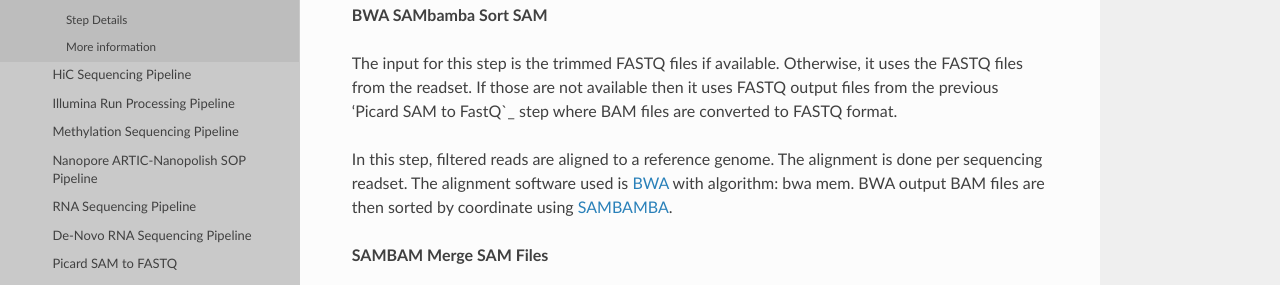
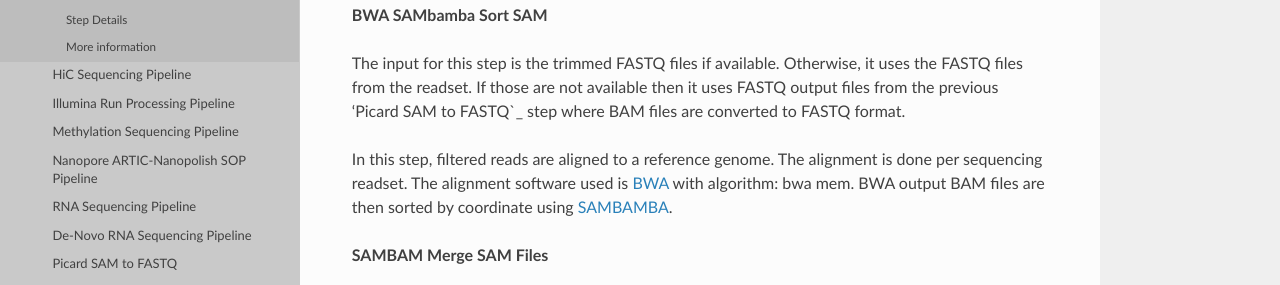
Before and after one commit to c3g/GenPipes_Docs, a Sphinx documentation site: the page built from docs/source/user_guide/pipelines/gp_dnaseq_highcov.rst, in a window 1280 px wide and 900 px high, scrolled down 5791 px. Shown: the part 204-489 px from the top of the window. Built offline with Sphinx 7.4.7 and the Read the Docs theme 2.0.0, drawn with Linux system fonts in a browser that asks for light colours; formulas are drawn with MathJax 3; the version number could not be read and is left out; some of the changed text lies outside the part shown.

Commit message:
Refs #119 spelling fixes

```diff
--- a/docs/source/user_guide/pipelines/gp_dnaseq_highcov.rst
+++ b/docs/source/user_guide/pipelines/gp_dnaseq_highcov.rst
@@ -182,7 +182,7 @@
 
 .. The following are replacement texts used in this file
 
-.. |picard_sam_to_fastq| replace:: `Picard SAM to FastQ`_
+.. |picard_sam_to_fastq| replace:: `Picard SAM to FASTQ`_
 .. |gatk_indel_realigner| replace:: `GATK Indel Realigner`_
 .. |picard_fixmate| replace:: `Picard Fixmate`_
 .. |metrics| replace:: `Metrics`_
--- a/docs/source/user_guide/pipelines/steps_dnaseq_common.inc
+++ b/docs/source/user_guide/pipelines/steps_dnaseq_common.inc
@@ -8,7 +8,7 @@
 
 **BWA SAMbamba Sort SAM**
 
-The input for this step is the trimmed FASTQ files if available. Otherwise, it uses the FASTQ files from the readset. If those are not available then it uses FASTQ output files from the previous 'Picard SAM to FastQ`_ step where BAM files are converted to FASTQ format.
+The input for this step is the trimmed FASTQ files if available. Otherwise, it uses the FASTQ files from the readset. If those are not available then it uses FASTQ output files from the previous 'Picard SAM to FASTQ`_ step where BAM files are converted to FASTQ format.
 
 In this step, filtered reads are aligned to a reference genome. The alignment is done per sequencing readset. The alignment software used is `BWA`_ with algorithm: bwa mem. BWA output BAM files are then sorted by coordinate using `SAMBAMBA`_.
 
--- a/docs/source/user_guide/pipelines/steps_dnaseq_highcov.inc
+++ b/docs/source/user_guide/pipelines/steps_dnaseq_highcov.inc
@@ -9,9 +9,9 @@
 
 Following are the various steps that are part of GenPipes DNA (High Coverage) Sequencing genomic analysis pipeline:
 
-.. _Picard SAM to FastQ:
+.. _Picard SAM to FASTQ:
 
-**Picard SAM to FastQ**
+**Picard SAM to FASTQ**
 
 This step converts SAM/BAM files from the input readset file into FASTQ format if FASTQ files are not already specified in the readset file. Otherwise, it does no processing.
 
```
Also changed, not shown: other parts of docs/source/user_guide/pipelines/gp_dnaseq_highcov.rst (+1 -1 lines).
